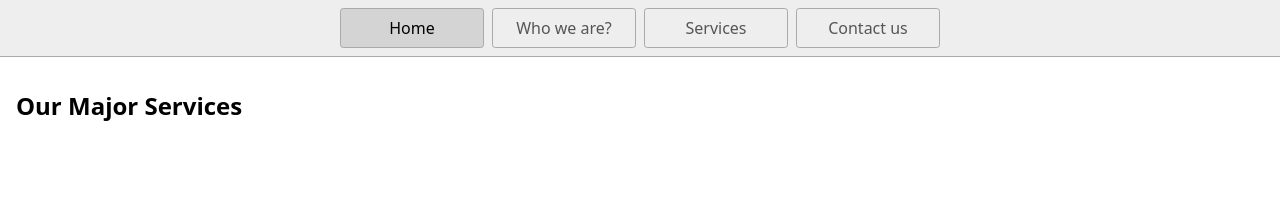
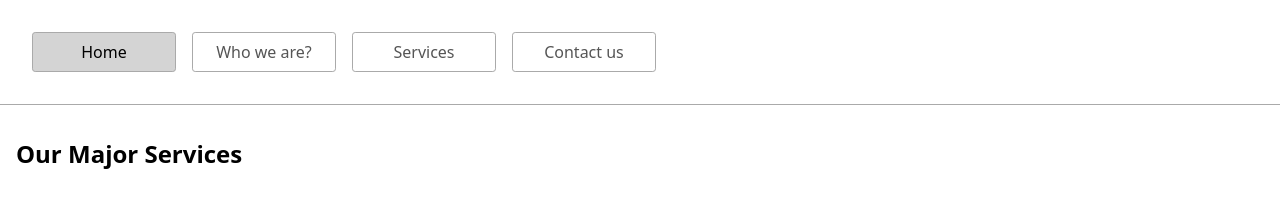
Before and after one commit to 3451984/GITA-, a plain HTML site: page page3.html in a window 1280 px wide. Drawn offline with Linux system fonts and the light colour scheme.

Commit message:
3 files modified

```diff
--- a/styles.css
+++ b/styles.css
@@ -13,11 +13,11 @@ nav {
   display: flex;
   flex-wrap: wrap;
   align-items: center;
-  justify-content: center;
-  padding: 0.5rem;
-  gap: 0.5rem;
+  justify-content: left;
+  padding: 2rem;
+  gap: 1rem;
   border-bottom: solid 1px #aaa;
-  background-color: #eee;
+  background-color: white;
 }
 
 nav a {
@@ -36,6 +36,12 @@ nav a[aria-current='page'] {
   background-color: #d4d4d4;
 }
 
+a:hover {
+  font-weight: bold;
+  color: white;
+  background-color: red;
+}
+
 main {
   padding: 1rem;
 }
```
Also changed, not shown: index.html (+0 -2 lines), 1 other file.
